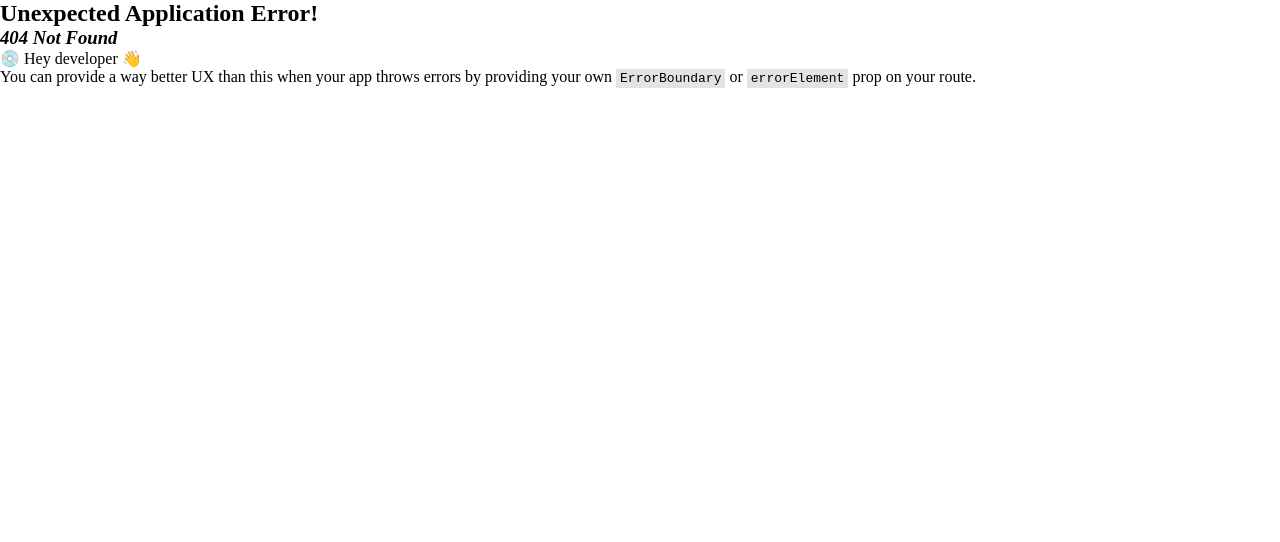
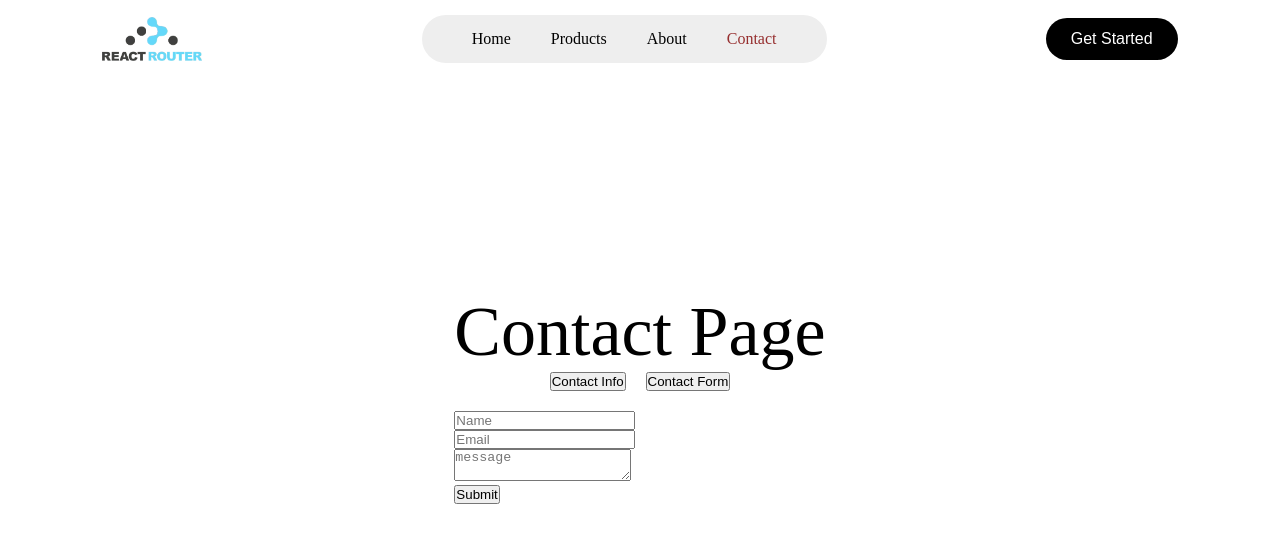
Before and after one commit to PapaMusey/react-router-lessons, a React (Vite) app: page /contact/form in a window 1280 px wide. Before the commit this address had no page. Shown: the top 542 px of the page. Built offline with nearby package versions, Linux system fonts and the light colour scheme.

Commit message:
Using Nested Routes

```diff
--- a/src/App.jsx
+++ b/src/App.jsx
@@ -2,7 +2,7 @@
 import Navbar from "./components/Navbar";
 import Home from "./pages/Home";
 import Products from "./pages/Products";
-import Contact from "./pages/Contact";
+import ContactInfo from "./components/ContactInfo";
 import {
   RouterProvider,
   Route,
@@ -11,6 +11,9 @@
 } from "react-router-dom";
 import About from "./pages/About";
 import RootLayout from "./layout/RootLayout";
+import ContactForm from "./components/ContactForm";
+import ContactLayout from "./layout/ContactLayout";
+import NotFound from "./components/NotFound";
 
 const App = () => {
   const router = createBrowserRouter(
@@ -19,16 +22,17 @@
         <Route index element={<Home />} />
         <Route path="products" element={<Products />} />
         <Route path="about" element={<About />} />
-          <Route path="contact" element={<Contact />} />
+        <Route path="contact" element={<ContactLayout />}>
+          <Route path="info" element={<ContactInfo />} />
+          <Route path="form" element={<ContactForm />} />
+        </Route>
+        <Route path="*" element={<NotFound />} />
       </Route>
     )
   );
 
-  return (
-
-      <RouterProvider router={router} />
-
-  );
+  return <RouterProvider router={router} />;
 };
 
+
 export default App;
--- /dev/null
+++ b/src/components/ContactForm.jsx
@@ -0,0 +1,19 @@
+import React from 'react'
+
+const ContactForm = () => {
+  return (
+    <div>
+       <form>
+        <input type="text" placeholder="Name" />
+        <br />
+        <input type="email" placeholder="Email" />
+        <br />
+        <textarea placeholder="message" ></textarea>
+        <br />
+        <button type='submit'> Submit</button>
+      </form>
+    </div>
+  )
+}
+
+export default ContactForm
--- /dev/null
+++ b/src/components/ContactInfo.jsx
@@ -0,0 +1,13 @@
+import React from 'react'
+
+const ContactInfo = () => {
+  return (
+    <div>
+     <div>Email: example@gamil.com</div>
+     <div>Phone +1234567890</div>
+     <div>Address: Lympac, Ghana</div>
+    </div>
+  )
+}
+
+export default ContactInfo
--- /dev/null
+++ b/src/components/NotFound.jsx
@@ -0,0 +1,11 @@
+import React from 'react'
+
+const NotFound = () => {
+  return (
+    <div>
+        <h2>404 | Page not found</h2>
+    </div>
+  )
+}
+
+export default NotFound
--- a/src/index.css
+++ b/src/index.css
@@ -63,3 +63,12 @@
   font-size: 70px;
   font-weight: 500;
 }
+
+.contact-buttons{
+  display: flex;
+  align-items: center;
+  justify-content: center;
+  width: 100%;
+  padding-bottom: 20px;
+  gap: 20px;
+}
--- /dev/null
+++ b/src/layout/ContactLayout.jsx
@@ -0,0 +1,14 @@
+import React from 'react'
+import Contact from '../pages/Contact'
+import { Outlet } from 'react-router-dom'
+
+const ContactLayout = () => {
+  return (
+    <div>
+      <Contact />
+      <Outlet />
+    </div>
+  )
+}
+
+export default ContactLayout
--- a/src/pages/Contact.jsx
+++ b/src/pages/Contact.jsx
@@ -1,9 +1,17 @@
 import React from 'react'
+import { useNavigate } from 'react-router-dom'
 
 const Contact = () => {
+
+  const navigate = useNavigate()
+
   return (
     <div>
       <h1> Contact Page </h1>
+      <div className='contact-buttons'>
+        <button onClick={()=>navigate ('info')}>Contact Info</button>
+        <button onClick={()=>navigate ('form')}>Contact Form</button>
+      </div>
     </div>
   )
 }
```
Lines whose indentation alone changed are shown as unchanged.
